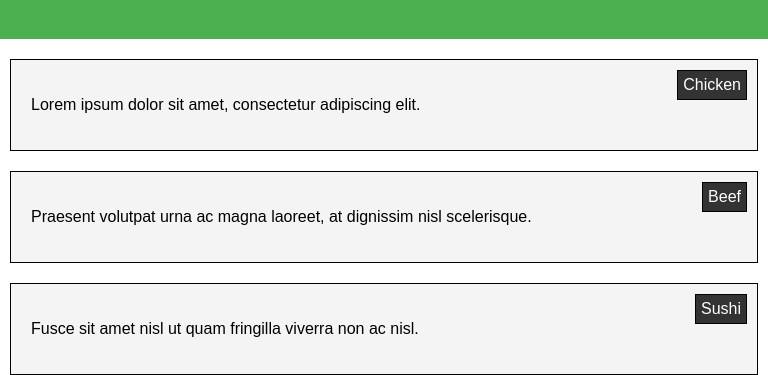
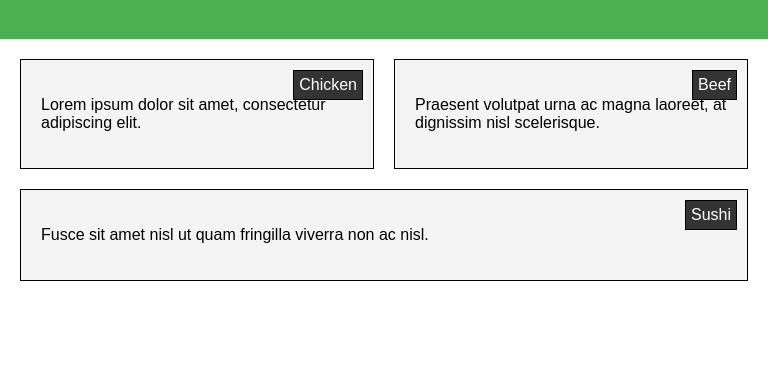
Before and after one commit to laura1501/module2, a plain HTML site: page index.html in a window 768 px wide. Shown: the part 81-456 px from the top of the page. Drawn offline with Linux system fonts and the light colour scheme.

Commit message:
Update styles.css

```diff
--- a/css/styles.css
+++ b/css/styles.css
@@ -18,7 +18,7 @@ header {
 .section-container {
     display: flex;
     flex-wrap: wrap;
-    margin: 10px 0;
+    margin: 10px;
 }
 
 .section {
@@ -29,7 +29,8 @@ header {
     flex: 1;
     margin: 10px;
     min-width: 250px;
-    overflow: hidden;
+    display: flex;
+    flex-direction: column;
 }
 
 .section-title {
@@ -42,22 +43,18 @@ header {
     border: 1px solid black;
 }
 
-
 @media (min-width: 992px) {
     .section {
-
-        margin: 0 10px;
+        flex: 1 1 30%;
     }
 }
 
 @media (min-width: 768px) and (max-width: 991px) {
-    #section1, #section2 {
-        flex: 1 1 49%;
-    }
-    #section3 {
-        flex: 1 1 100%;
+    .section {
+        flex: 1 1 45%;
     }
 }
+
 
 @media (max-width: 767px) {
     .section {
```
